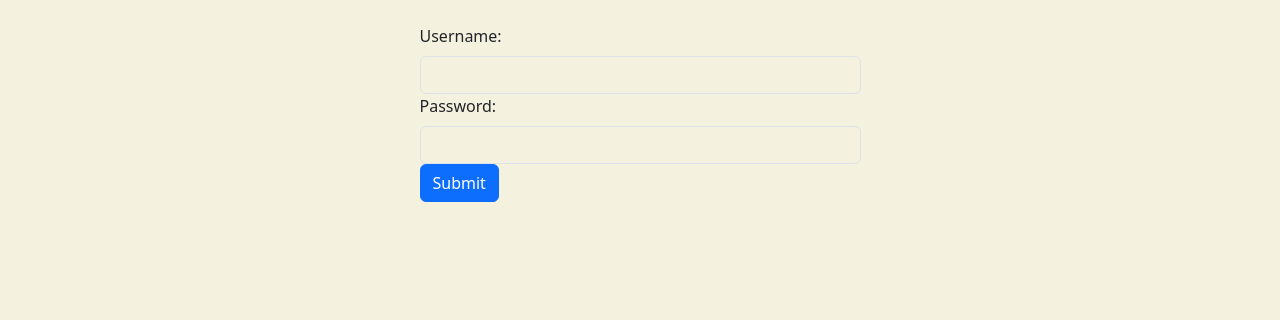
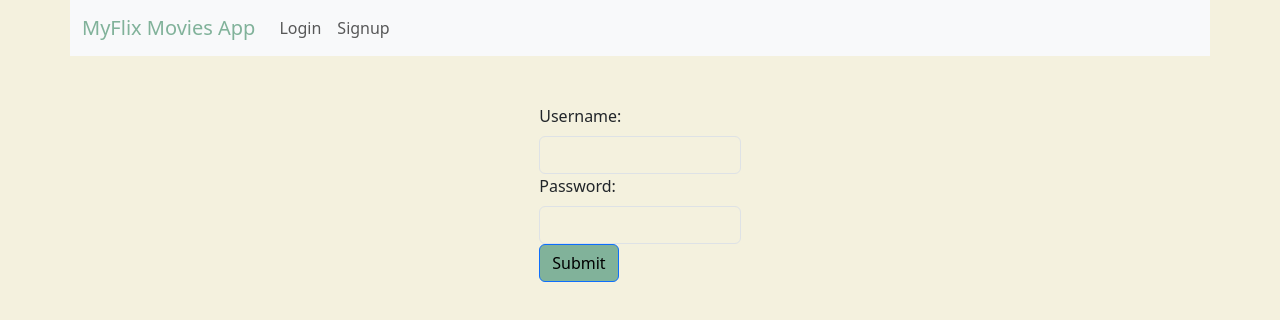
Before and after one commit to Inge-dev/myFlix-client, a React (Vite) app: page /login in a window 1280 px wide. Shown: the top 320 px of the page. Built offline with nearby package versions, Linux system fonts and the light colour scheme.

Commit message:
Updated views
Implemented code to allow  user to change profile and added uniform Bootstrap

```diff
--- a/src/components/login-view/login-view.jsx
+++ b/src/components/login-view/login-view.jsx
@@ -1,6 +1,10 @@
 import { useState } from "react";
 import Button from "react-bootstrap/Button";
 import Form from "react-bootstrap/Form";
+import Container from "react-bootstrap/Container";
+import Row from "react-bootstrap/Row";
+import Col from "react-bootstrap/Col";
+import "./login-view.scss";
 
 export const LoginView = ({ onLoggedIn }) => {
   const [username, setUsername] = useState("");
@@ -37,6 +41,9 @@ export const LoginView = ({ onLoggedIn }) => {
   };
 
   return (
+    <Container className="mt-5">
+      <Row className="justify-content-md-center">
+        < Col md={6} >
           <Form onSubmit={handleSubmit}>
             <Form.Group controlId="formUsername">
               <Form.Label>Username:</Form.Label>
@@ -58,9 +65,12 @@ export const LoginView = ({ onLoggedIn }) => {
                 required
               />
             </Form.Group>
-      <Button variant="primary" type="submit">
+            <Button variant="primary" className="custom-colored-button" type="submit">
               Submit
             </Button>
           </Form>
+        </Col >
+      </Row >
+    </Container >
   );
 };
--- /dev/null
+++ b/src/components/login-view/login-view.scss
@@ -0,0 +1,12 @@
+@use '../../styles/variables' as *;
+@use 'sass:color';
+
+.custom-colored-button {
+  color: black !important;
+  background-color: $primary !important;
+
+
+  &:hover {
+    color: color.adjust($primary, $lightness: -10%) !important;
+  }
+}
--- a/src/components/main-view/main-view.jsx
+++ b/src/components/main-view/main-view.jsx
@@ -3,15 +3,15 @@ import { MovieCard } from "../movie-card/movie-card.jsx";
 import { MovieView } from "../movie-view/movie-view.jsx";
 import { LoginView } from "../login-view/login-view.jsx";
 import { SignupView } from "../signup-view/signup-view.jsx";
+import { NavigationBar } from "../navigation-bar/navigation-bar.jsx";
+import { ProfileView } from "../profile-view/profile-view.jsx";
 import Row from "react-bootstrap/Row";
 import { Container } from "react-bootstrap";
 import Button from "react-bootstrap/Button";
 import Col from "react-bootstrap/Col";
-import { Routes, Route, Navigate } from "react-router-dom";
-import { useLocation } from "react-router-dom";
+import { BrowserRouter, Routes, Route, Navigate } from "react-router-dom";
 
 export const MainView = () => {
-  const location = useLocation();
 
   const storedUser = JSON.parse(localStorage.getItem("user"));
   const storedToken = localStorage.getItem("token");
@@ -33,14 +33,45 @@ export const MainView = () => {
       });
   }, [token]);
 
-  const showLogoutButton = user && location.pathname !== "/login" && location.pathname !== "/signup";
+  useEffect(() => {
+    if (!user && storedUser) {
+      setUser(storedUser);
+    }
+  }, []);
 
   return (
-    <Container className="mt-4">
+    <BrowserRouter>
       <Row className="justify-content-md-center">
+
+        <NavigationBar
+          user={user}
+          onLoggedOut={() => {
+            setUser(null);
+            setToken(null);
+            localStorage.clear();
+          }}
+        />
+
         <Routes>
           <Route
+            path="/profile"
+            element={
+              <>
+                {!user ? (
+                  <Navigate to="/login" replace />
+                ) : (
+                  <ProfileView
+                    user={user}
+                    token={token}
+                    movies={movies}
+                    setUser={setUser}
+                  />
+                )}
+              </>
+            }
+          />
 
+          <Route
             path="/signup"
             element={
               <>
@@ -81,7 +112,10 @@ export const MainView = () => {
                 ) : (
                   <Col md={8}>
                     <MovieView
-                      movie={movies} />
+                      movies={movies}
+                      user={user}
+                      token={token}
+                      setUser={setUser} />
                   </Col>
                 )}
               </>
@@ -110,22 +144,6 @@ export const MainView = () => {
           />
         </Routes>
       </Row>
-
-      {showLogoutButton && (
-        <div className="text-center">
-          <Button
-            variant="secondary"
-            className="mt-3"
-            onClick={() => {
-              setUser(null);
-              setToken(null);
-              localStorage.clear();
-            }}
-          >
-            Logout
-          </Button>
-        </div>
-      )}
-    </Container >
+    </BrowserRouter>
   );
 };
--- a/src/components/movie-view/movie-view.jsx
+++ b/src/components/movie-view/movie-view.jsx
@@ -3,8 +3,60 @@ import Card from "react-bootstrap/Card";
 import Button from "react-bootstrap/Button";
 import { useParams } from "react-router";
 import { Link } from "react-router-dom";
+import "./movie-view.scss"
 
-export const MovieView = ({ movie, onBackClick }) => {
+export const MovieView = ({ movies, user, token, setUser }) => {
+  const { movieId } = useParams();
+
+  const movie = movies.find((m) => m._id === movieId);
+
+  const isFavorite = user.favoriteMovies.includes(movie._id);
+
+  const handleAddFavorites = () => {
+    fetch(`https://movie-app-il-c396ba198e0e.herokuapp.com/users/${user.username}/movies/${movie._id}`, {
+      method: "POST",
+      headers: {
+        Authorization: `Bearer ${token}`,
+        "Content-Type": "application/json"
+      }
+    })
+      .then((res) => res.json())
+      .then((updatedUser) => {
+        alert(`${movie.Title} has been added to your favorites!`);
+        localStorage.setItem("user", JSON.stringify(updatedUser));
+        setUser(updatedUser);
+      })
+      .catch(() => alert("Could not add movie to favorites"));
+  };
+
+  const handleRemoveFavorite = () => {
+    fetch(`https://movie-app-il-c396ba198e0e.herokuapp.com/users/${user.username}/movies/${movie._id}`, {
+      method: "DELETE",
+      headers: {
+        Authorization: `Bearer ${token}`,
+        "Content-Type": "application/json"
+      }
+    })
+      .then((response) => {
+        if (response.ok) {
+          const updatedFavorites = user.favoriteMovies.filter(
+            (id) => id !== movie._id
+          );
+          setUser({ ...user, favoriteMovies: updatedFavorites });
+
+          localStorage.setItem(
+            "user",
+            JSON.stringify({ ...user, favoriteMovies: updatedFavorites })
+          );
+          alert(`${movie.Title} has been removied from your favorites.`);
+        }
+      })
+      .catch((error) => {
+        console.error("Error removing favorite:", error);
+        alert("Something went wrong.");
+      });
+  };
+
 
   return (
     <Card className="movie-view border-secondary">
@@ -37,10 +89,29 @@ export const MovieView = ({ movie, onBackClick }) => {
         <Card.Text>
           <strong>Featured:</strong> {movie.Featured ? "Yes" : "No"}
         </Card.Text>
+        {isFavorite ? (
+          <Button
+            variant="warning"
+            onClick={handleRemoveFavorite}
+            className="me-2">
+            Remove from Favorites
+          </Button>
+        ) : (
+          <Button
+            variant="success"
+            onClick={handleAddFavorites}
+            className="custom-colored-button me-2">
+            Add to Favorites
+          </Button>
+        )}
         <Link to="/" className="mt-3">
-          <Button variant="primary">Back</Button>
+          <Button variant="primary" className="custom-colored-button">Back</Button>
         </Link>
       </Card.Body>
     </Card>
   );
 };
+
+MovieView.propTypes = {
+  movies: PropTypes.array.isRequired,
+};
--- /dev/null
+++ b/src/components/movie-view/movie-view.scss
@@ -0,0 +1,12 @@
+@use '../../styles/variables' as *;
+@use 'sass:color';
+
+.custom-colored-button {
+  color: black !important;
+  background-color: $primary !important;
+
+
+  &:hover {
+    color: color.adjust($primary, $lightness: -10%) !important;
+  }
+}
--- a/src/components/signup-view/signup-view.jsx
+++ b/src/components/signup-view/signup-view.jsx
@@ -2,6 +2,9 @@ import { useState } from "react";
 import { useNavigate } from "react-router-dom";
 import Form from "react-bootstrap/Form";
 import Button from "react-bootstrap/Button";
+import Container from "react-bootstrap/Container";
+import Row from "react-bootstrap/Row";
+import Col from "react-bootstrap/Col";
 
 export const SignupView = ({ onSignedUp }) => {
   const navigate = useNavigate();
@@ -41,6 +44,9 @@ export const SignupView = ({ onSignedUp }) => {
   };
 
   return (
+    <Container className="mt-5">
+      <Row className="justify-content-md-center">
+        <Col md={6} >
           <Form onSubmit={handleSubmit}>
             <h2 className="mb-4">Sign Up</h2>
 
@@ -91,5 +97,9 @@ export const SignupView = ({ onSignedUp }) => {
               Sign Up
             </Button>
           </Form>
+        </Col>
+      </Row>
+    </Container >
+
   );
 };
--- a/src/index.jsx
+++ b/src/index.jsx
@@ -12,11 +12,9 @@ import { MainView } from './components/main-view/main-view';
 const App = () => {
 
   return (
-    <BrowserRouter>
-      <Container>
-        <MainView />
-      </Container>
-    </BrowserRouter>
+    <Container>
+      <MainView />
+    </Container>
   );
 };
 
```
Lines whose indentation alone changed are shown as unchanged.
